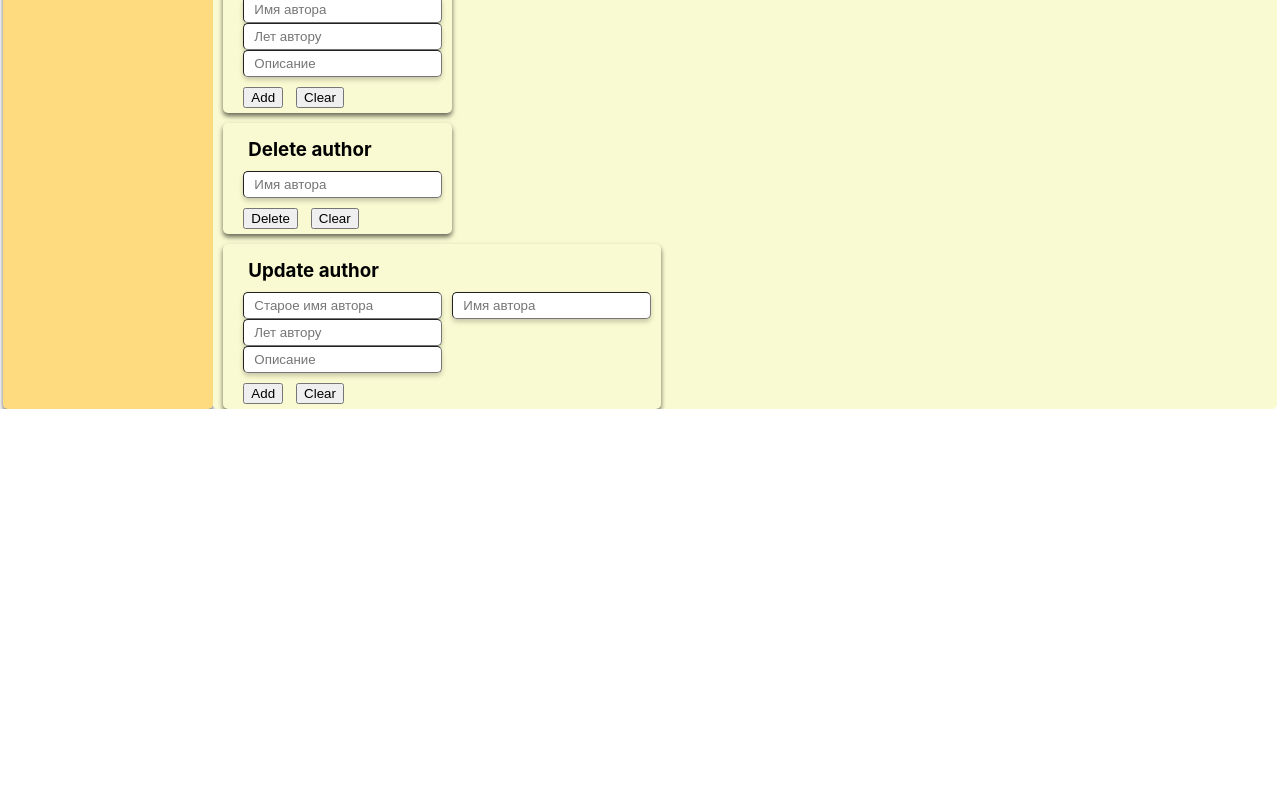
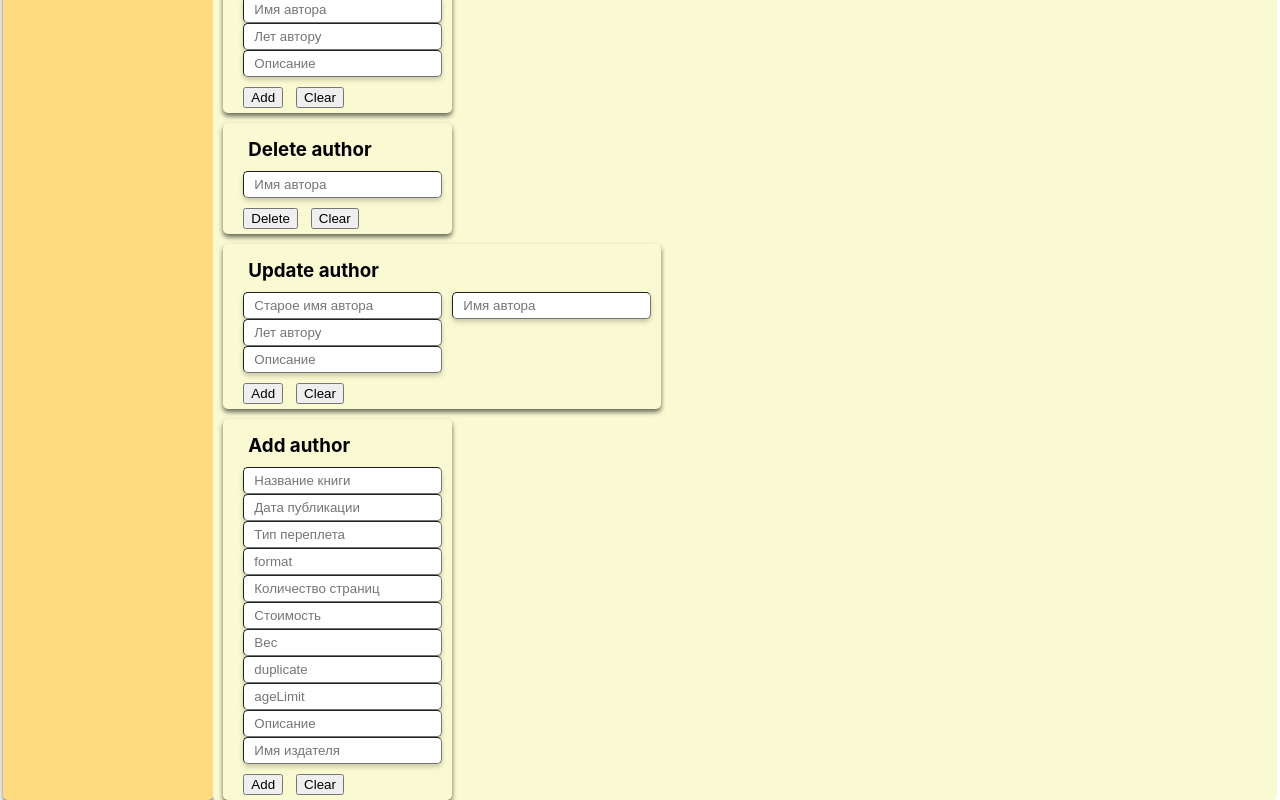
Before and after one commit to KruegerTheArtist/WebBookStore, a React (Create React App) app in the folder react-web-client/: page /adminPanel in a window 1280 px wide. Shown: the part 2374-3174 px from the top of the page. Before the commit the page ends 2783 px from the top, so only its background shows below. Built offline with nearby package versions, Linux system fonts and the light colour scheme; no server answers.

Commit message:
Форма добавления книги

```diff
--- a/react-web-client/src/App.js
+++ b/react-web-client/src/App.js
@@ -12,7 +12,7 @@ const Test = (props) => {
       <BrowserRouter>
         <Header />
         <Navbar />
-        <Content content={props.state.contentPage} authorMethods={props.authorMethods} interpreterMethods={props.interpreterMethods} painterMethods={props.painterMethods} publisherMethods={props.publisherMethods} coverTypeMethods={props.coverTypeMethods} setPainterStyle={props.setPainterStyle} deletePainterStyle={props.deletePainterStyle} updatePainterStyle={props.updatePainterStyle}/>
+        <Content content={props.state.contentPage} bookMethods={props.bookMethods} authorMethods={props.authorMethods} interpreterMethods={props.interpreterMethods} painterMethods={props.painterMethods} publisherMethods={props.publisherMethods} coverTypeMethods={props.coverTypeMethods} setPainterStyle={props.setPainterStyle} deletePainterStyle={props.deletePainterStyle} updatePainterStyle={props.updatePainterStyle}/>
       </BrowserRouter>
     </div>
   );
--- a/react-web-client/src/components/admin-panel/AdminPanel.jsx
+++ b/react-web-client/src/components/admin-panel/AdminPanel.jsx
@@ -6,6 +6,7 @@ import PublisherForm from './publisher/PublisherForm';
 import CoverTypeForm from './cover-type/CoverTypeForm';
 import InterpreterForm from './interpreter/InterpreterForm';
 import AuthorForm from './author/AuthorForm';
+import BookForm from './book/BookForm';
 
 
 
@@ -32,6 +33,9 @@ const AdminPanel = (props) => {
             <div>
                 <AuthorForm authorMethods={props.props.authorMethods}/>
             </div>
+            <div>
+                <BookForm bookMethods={props.props.bookMethods}/>
+            </div>
         </div>
     );
 }
--- a/react-web-client/src/components/admin-panel/book/BookForm.jsx
+++ b/react-web-client/src/components/admin-panel/book/BookForm.jsx
@@ -1,12 +1,13 @@
 import React from 'react';
 import cs from './../../body/content/Content.module.css';
+import AddBook from './add-book/AddBook';
 
 
 const BookForm = (props) => {
     return (
 
         <div className={cs.content}>
-            {/* <AddAuthor addAuthor={props}/> */}
+            <AddBook addBook={props}/>
             {/* <DeleteAuthor deleteAuthor={props}/> */}
             {/* <UpdateAuthor updateAuthor={props}/> */}
         </div>
--- a/react-web-client/src/components/admin-panel/book/add-book/AddBook.jsx
+++ b/react-web-client/src/components/admin-panel/book/add-book/AddBook.jsx
@@ -3,34 +3,82 @@ import "./AddBook.css";
 
 const AddBook = (props) => {
     let name = React.createRef();
-    let age = React.createRef();
+    let ageLimit = React.createRef();
     let description = React.createRef();
+    let publishDate = React.createRef();
+    let coverTypeName = React.createRef();
+    let format = React.createRef();
+    let countPage = React.createRef();
+    let price = React.createRef();
+    let weight = React.createRef();
+    let duplicate = React.createRef();
+    let publisherName = React.createRef();
 
     let add = () => {
         let currentName = name.current.value;
-        let currentAge = age.current.value;
+        let currentAgeLimit = ageLimit.current.value;
         let currentDescription = description.current.value;
+        let currentPublishDate = publishDate.current.value;
+        let currentCoverTypeName = coverTypeName.current.value;
+        let currentFormat = format.current.value;
+        let currentCountPage = countPage.current.value;
+        let currentPrice = price.current.value;
+        let currentWeight = weight.current.value;
+        let currentDuplicate = duplicate.current.value;
+        let currentPublisherName = publisherName.current.value;
 
-        props.addAuthor.authorMethods.addAuthor(currentName, currentAge, currentDescription);
+        props.addBook.bookMethods.addBook(currentName, currentPublishDate,currentCoverTypeName, currentDescription, currentFormat, currentCountPage, currentPrice, currentWeight, currentDuplicate, currentAgeLimit, currentPublisherName);
     }
 
     let clear = () => {
         name.current.value = '';
-        age.current.value = '';
+        ageLimit.current.value = '';
         description.current.value = '';
+        publishDate.current.value = '';
+        coverTypeName.current.value = '';
+        format.current.value = '';
+        countPage.current.value = '';
+        price.current.value = '';
+        weight.current.value = '';
+        duplicate.current.value = '';
+        publisherName.current.value = '';
     }
 
     return (
         <div className="add-form">
             <h3>Add author</h3>
             <div>
-                <input className="input" ref={name} placeholder="Имя автора" />
+                <input className="input" ref={name} placeholder="Название книги" />
             </div>
             <div>
-                <input className="input" ref={age} placeholder="Лет автору" />
+                <input className="input" ref={publishDate} placeholder="Дата публикации" />
+            </div>
+            <div>
+                <input className="input" ref={coverTypeName} placeholder="Тип переплета" />
+            </div>
+            <div>
+                <input className="input" ref={format} placeholder="format" />
+            </div>
+            <div>
+                <input className="input" ref={countPage} placeholder="Количество страниц" />
+            </div>
+            <div>
+                <input className="input" ref={price} placeholder="Стоимость" />
+            </div>
+            <div>
+                <input className="input" ref={weight} placeholder="Вес" />
+            </div>
+            <div>
+                <input className="input" ref={duplicate} placeholder="duplicate" />
+            </div>
+            <div>
+                <input className="input" ref={ageLimit} placeholder="ageLimit" />
             </div>
             <div>
                 <input className="input" ref={description} placeholder="Описание" />
+            </div>
+            <div>
+                <input className="input" ref={publisherName} placeholder="Имя издателя" />
             </div>
             <div>
                 <button className="button" onClick={add}>Add</button>
--- a/react-web-client/src/redux/state.js
+++ b/react-web-client/src/redux/state.js
@@ -354,6 +354,44 @@ export let getBooksByCount = (count) => {
     return state.contentPage.books;
 }
 
+export let addBook = (name, publishDate, coverTypeName, description, format, countPage, price, weight, duplicate, ageLimit, publisherName) => {
+    let coverTypeId = state.contentPage.coverTypes.find(ct => ct.name === coverTypeName).id;
+    let publisherId = state.contentPage.publishers.find(p => p.name === publisherName).id;
+
+    let book = {
+        id: newGuid(),
+        name,
+        publishDate,
+        coverTypeId,
+        genreId: newGuid(),
+        languageId: newGuid(),
+        description,
+        isbN_13: '1',
+        format,
+        countPage,
+        price,
+        weight,
+        duplicate,
+        ageLimit,
+        publisherId,
+        authorsIds: [
+            newGuid()
+        ],
+        paintersIds: [
+            newGuid()
+        ],
+        interpretersIds: [
+            newGuid()
+        ]
+    }
+    axios.post('https://localhost:44394/api/Book', book).then(response => {
+        console.log('add book', response);
+    })
+
+    getBooksByCount(10);
+    // rerenderEntireTree(state);
+}
+
 let newGuid = () => {
     return 'xxxxxxxx-xxxx-4xxx-yxxx-xxxxxxxxxxxx'.replace(/[xy]/g, function (c) {
         const r = Math.random() * 16 | 0, v = c == 'x' ? r : (r & 0x3 | 0x8);
--- a/react-web-client/src/render.js
+++ b/react-web-client/src/render.js
@@ -8,7 +8,8 @@ import { setPainterStyle, initializeData, deletePainterStyle, updatePainterStyle
   getPainterByCount, addPublisher, getPublishersByCount, deletePublisher, updatePublisher,
   getCoverTypes, addCoverType, updateCoverType, deleteCoverType,
   addInterpreter, deleteInterpreter, updateInterpreter,
-  addAuthor, updateAuthor, deleteAuthor } from './redux/state';
+  addAuthor, updateAuthor, deleteAuthor,
+  addBook } from './redux/state';
 
 export let rerenderEntireTree = (state) => {
   let painterMethods = {
@@ -44,9 +45,12 @@ export let rerenderEntireTree = (state) => {
     deleteAuthor
   }
 
+  let bookMethods = {
+    addBook
+  }
   ReactDOM.render(
     <React.StrictMode>
-      <App state={state} setPainterStyle={setPainterStyle} deletePainterStyle={deletePainterStyle} updatePainterStyle={updatePainterStyle} authorMethods={authorMethods} interpreterMethods={interpreterMethods} painterMethods={painterMethods} publisherMethods={publisherMethods} coverTypeMethods={coverTypeMethods} />
+      <App state={state} setPainterStyle={setPainterStyle} deletePainterStyle={deletePainterStyle} updatePainterStyle={updatePainterStyle} bookMethods={bookMethods} authorMethods={authorMethods} interpreterMethods={interpreterMethods} painterMethods={painterMethods} publisherMethods={publisherMethods} coverTypeMethods={coverTypeMethods} />
     </React.StrictMode>,
     document.getElementById('root')
   );
```
